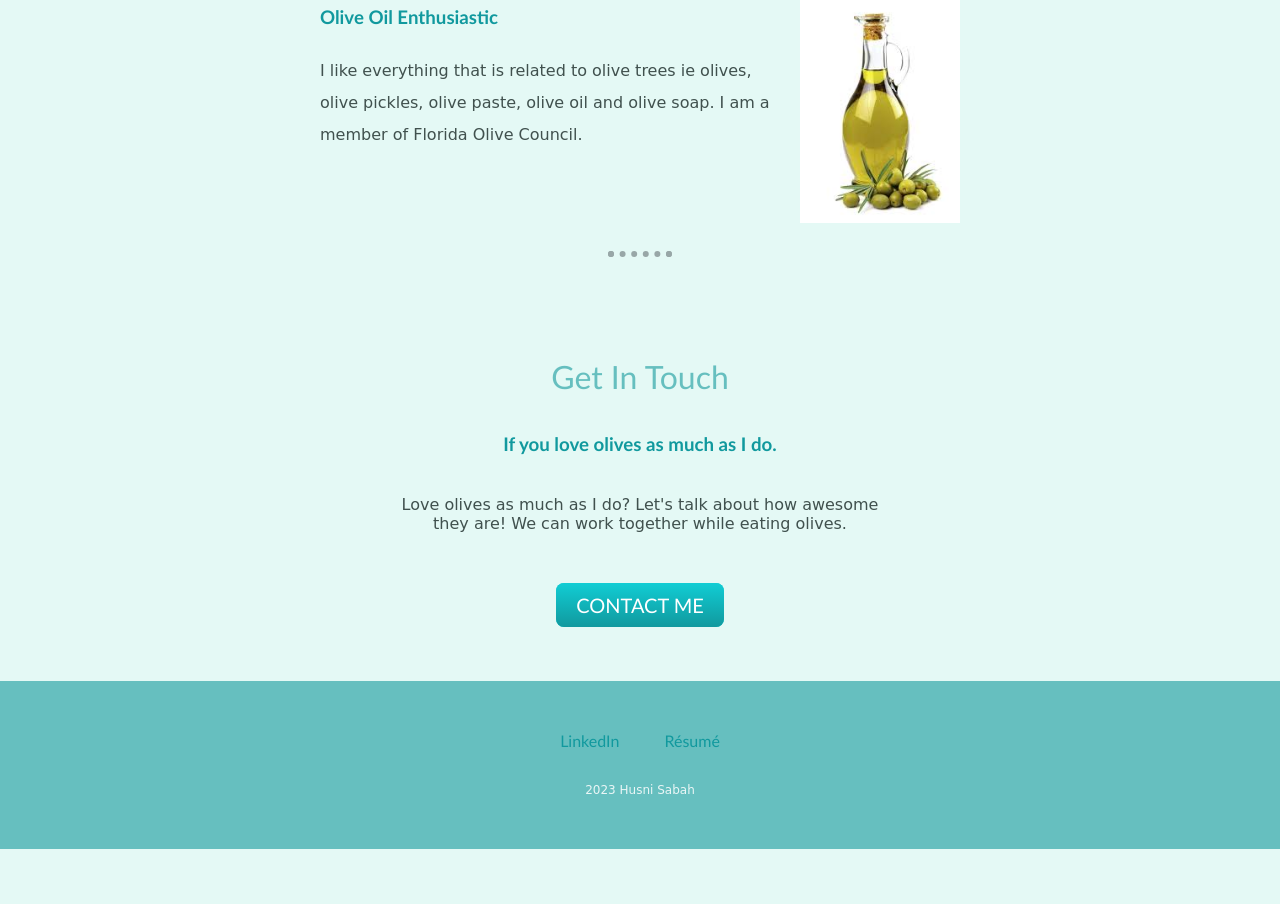
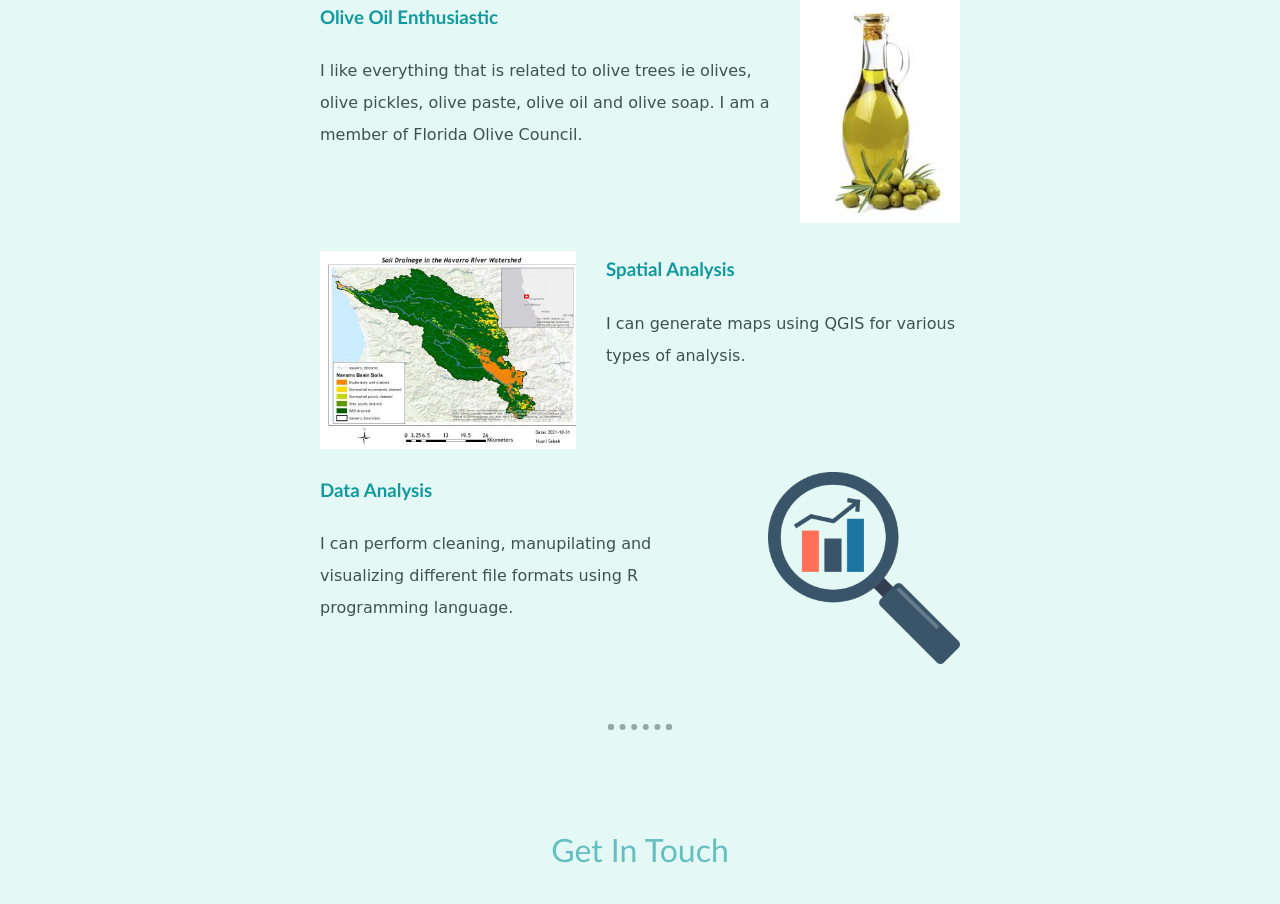
Before and after one commit to sano84/Husni-Sabah-blog, a PHP site: page / in a window 1280 px wide. Shown: the part 1674-2578 px from the top of the page. Before the commit the page ends 2523 px from the top, so only its background shows below. Run offline with PHP 8.4, Linux system fonts and the light colour scheme.

Commit message:
update information

```diff
--- a/portfolio/css/style.css
+++ b/portfolio/css/style.css
@@ -117,6 +117,18 @@ a:hover{
     margin-left: 30px;
 }
 
+.map-img{
+    width: 40%;
+    float: left;
+    margin-right: 30px;
+}
+
+.data-img{
+    width: 30%;
+    float: right;
+    margin-left: 30px;
+}
+
 .btn {
     background: #11cdd4;
     background-image: -webkit-linear-gradient(top, #11cdd4, #11999e);
--- a/portfolio/index.html
+++ b/portfolio/index.html
@@ -6,7 +6,7 @@
     <meta name="viewport" content="width=device-width, initial-scale=1.0">
     <title>Husni Sabah</title>
     <link rel="stylesheet" href="css/style.css">
-    <link rel="icon" href="favicon.ico">
+    <link rel="icon" href="images/favicon.ico">
     <link rel="preconnect" href="https://fonts.googleapis.com">
     <link rel="preconnect" href="https://fonts.gstatic.com" crossorigin>
     <link href="https://fonts.googleapis.com/css2?family=Shadows+Into+Light&display=swap" rel="stylesheet">
@@ -38,6 +38,16 @@
         <h3>Olive Oil Enthusiastic</h3>
         <p>I like everything that is related to olive trees ie olives, olive pickles, olive paste, olive oil and olive soap. I am a member of Florida Olive Council.</p>
       </div>
+      <div class="skill-row">
+        <img class="map-img" src="images/map.jpg" alt="maps qgis">
+        <h3>Spatial Analysis</h3>
+        <p>I can generate maps using QGIS for various types of analysis.</p>
+      </div>
+      <div class="skill-row">
+        <img class="data-img" src="images/analysis.png" alt="data analysis">
+        <h3>Data Analysis</h3>
+        <p>I can perform cleaning, manupilating and visualizing different file formats using R programming language.</p>
+      </div>
     </div>
     <hr>
     <div class="contact-me">
```
Also changed, not shown: portfolio/images/06.jpg (added), portfolio/images/analysis.png (added), portfolio/images/data.png (added), portfolio/images/favicon.ico (renamed from portfolio/favicon.ico), portfolio/images/map.jpg (added).
